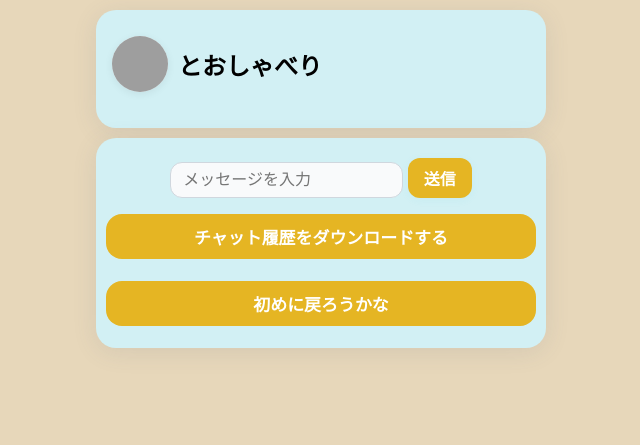
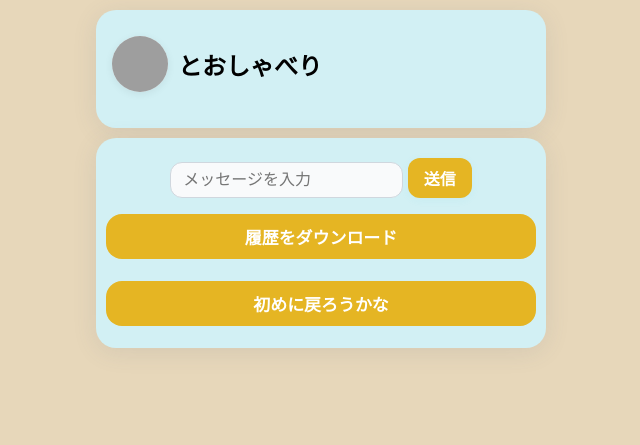
Before and after one commit to ymt-no-lessons/chatbot, a Flask app: template templates/chat.html in a window 1280 px wide. Shown: the top 445 px of the page, without its empty margins (319-959 px from the left). Run offline with Flask 3, Linux system fonts and the light colour scheme; the template is opened without the code that fills it, so the values that code supplies are empty; grey boxes are pictures that could not be loaded.

Commit message:
再修正

```diff
--- a/templates/chat.html
+++ b/templates/chat.html
@@ -2,20 +2,21 @@
 <html lang="ja">
 <head>
     <meta charset="UTF-8">
-    <meta name="viewport" content="width=device-width, initial-scale=1.0"/>
-    <title>ちいかわチャットボットだよ</title>
+    <title>チャット画面</title>
+    <meta name="viewport" content="width=device-width,initial-scale=1">
     <link rel="stylesheet" href="{{ url_for('static', filename='style.css') }}">
+
 </head>
 <body>
     <div class="chat-box">
         <div class="character-info">
-            <img class="character-img" src="{{ url_for('static', filename=images[0]) }}" alt="{{ character }}" width="200">
+            <img class="character-img" src="{{ url_for('static', filename=images[0]) }}" alt="{{ character }}">
             <h2>{{ character }}とおしゃべり</h2>
         </div>
     </div>
 
     <div class="chat-area">
-        <ul class="message-list">
+        <ul class="message-list" id="message-list">
             {% for message in history %}
                 <li class="message {% if message.sender == 'character' %}left{% else %}right{% endif %}">
                     {% if message.sender == 'character' %}
@@ -40,28 +41,24 @@
                 </li>
             {% endfor %}
         </ul>
-
         {% if not chat_over %}
             <form method="post" class="input-row">
-                <input type="text" name="message" placeholder="メッセージを入力" autocomplete="off">
+                <input type="text" name="message" placeholder="メッセージを入力" autocomplete="off" required>
                 <button type="submit">送信</button>
             </form>
             <form action="/download_history" method="post">
-                <button type="submit">チャット履歴をダウンロードする</button>
+                <button type="submit">履歴をダウンロード</button>
             </form>
             <form action="/reset_confirm" method="get">
                 <button type="submit">初めに戻ろうかな</button>
             </form>
         {% else %}
             <div class="center"><b>来てくれてありがとう！また来てね！</b></div>
-            <form action="/reset_confirm" method="get">
-                <button type="submit">初めに戻るよ</button>
-            </form>
         {% endif %}
     </div>
 
     <script>
-  // ページ読み込み後にメッセージリストの一番下まで自動スクロール
+      // ページ表示時に一番下までスクロール
       window.onload = function() {
         var msgList = document.getElementById("message-list");
         if (msgList) {
```
Lines whose indentation alone changed are shown as unchanged.
